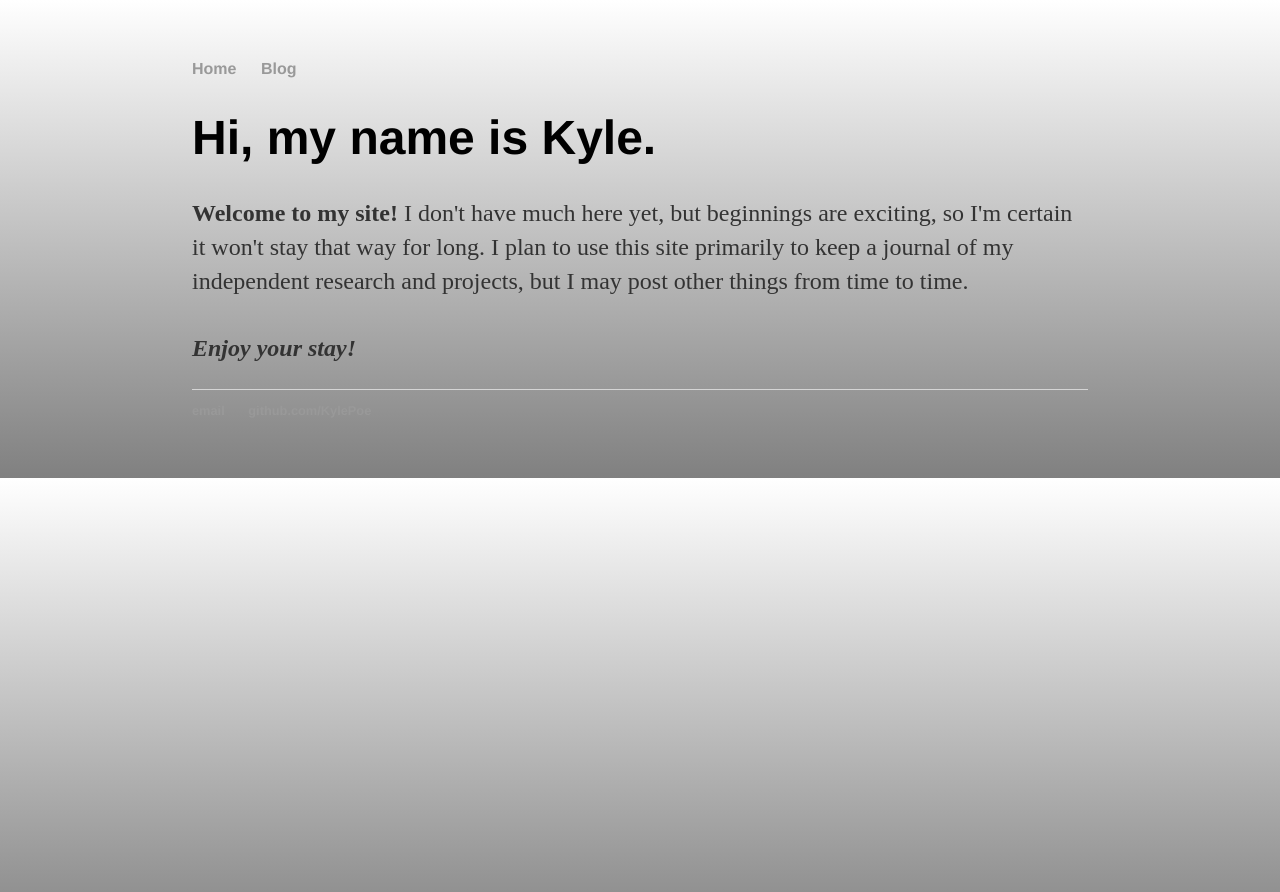
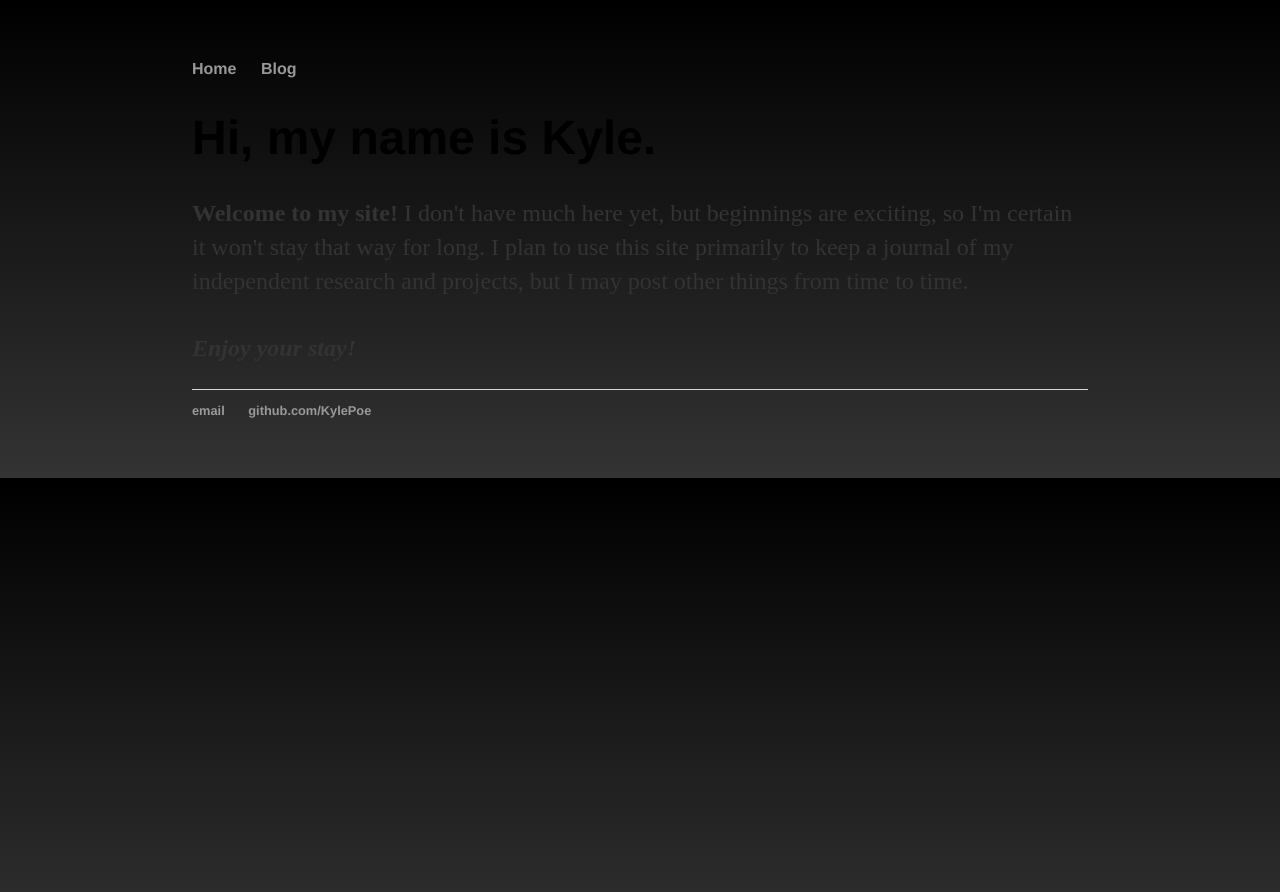
Before and after one commit to KylePoe/kylepoe.info, a Jekyll site: the page built from index.html, in a window 1280 px wide. Shown: the top 892 px of the page. Built offline with Jekyll 4.4.1, drawn with Linux system fonts in a browser that asks for light colours.

Commit message:
Update main.css

```diff
--- a/css/main.css
+++ b/css/main.css
@@ -1,7 +1,7 @@
 body {
     margin: 60px auto;
     width: 70%;
-    background: linear-gradient(white, gray);
+    background: linear-gradient(#000000, #333333);
 }
 nav ul, footer ul {
     font-family:'Helvetica', 'Arial', 'Sans-Serif';
```
